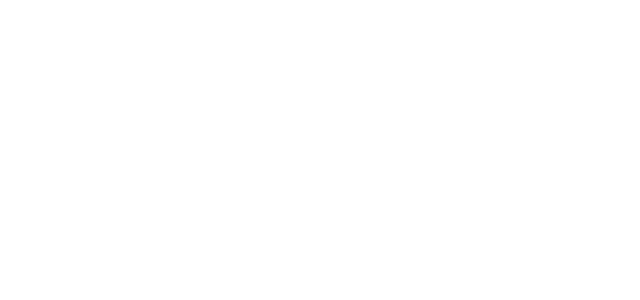
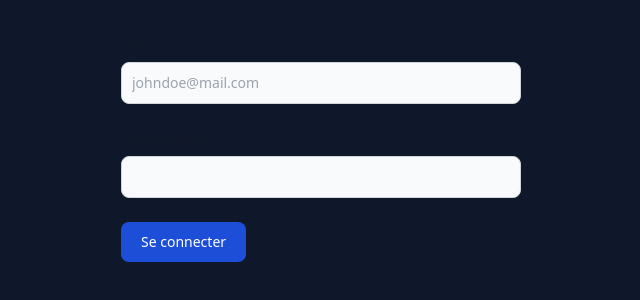
Before and after one commit to Mounir-mk/CheckPoint4, a React (Vite) app in the folder frontend/: page /admin/login in a window 1280 px wide. Before the commit this address had no page. Shown: the part 252-552 px from the top of the page, without its empty margins (319-959 px from the left). Built offline with nearby package versions, Linux system fonts and the light colour scheme.

Commit message:
admin login page

```diff
--- a/frontend/src/App.jsx
+++ b/frontend/src/App.jsx
@@ -5,6 +5,7 @@
 import Admin from "./pages/Admin";
 import AdminDescription from "./pages/AdminDescription";
 import AdminPosts from "./pages/AdminPosts";
+import AdminLogin from "./pages/AdminLogin";
 
 function App() {
   return (
@@ -28,6 +29,7 @@
       <Route path="/admin" element={<Admin />} />
       <Route path="/admin/description" element={<AdminDescription />} />
       <Route path="/admin/posts" element={<AdminPosts />} />
+      <Route path="/admin/login" element={<AdminLogin />} />
     </Routes>
   );
 }
--- /dev/null
+++ b/frontend/src/pages/AdminLogin.jsx
@@ -0,0 +1,48 @@
+import React from "react";
+
+function AdminLogin() {
+  return (
+    <div className="h-screen bg-slate-900 flex justify-center items-center">
+      <form>
+        <div className="mb-6 w-[400px]">
+          <label
+            htmlFor="email"
+            className="block mb-2 text-sm font-medium text-gray-900 dark:text-white"
+          >
+            Email
+          </label>
+          <input
+            type="email"
+            id="email"
+            className="bg-gray-50 border border-gray-300 text-gray-900 text-sm rounded-lg focus:ring-blue-500 focus:border-blue-500 block w-full p-2.5 dark:bg-gray-700 dark:border-gray-600 dark:placeholder-gray-400 dark:text-white dark:focus:ring-blue-500 dark:focus:border-blue-500"
+            placeholder="johndoe@mail.com"
+            required
+          />
+        </div>
+        <div className="mb-6">
+          <label
+            htmlFor="password"
+            className="block mb-2 text-sm font-medium text-gray-900 dark:text-white"
+            type="password"
+          >
+            Mot de passe
+          </label>
+          <input
+            type="password"
+            id="password"
+            className="bg-gray-50 border border-gray-300 text-gray-900 text-sm rounded-lg focus:ring-blue-500 focus:border-blue-500 block w-full p-2.5 dark:bg-gray-700 dark:border-gray-600 dark:placeholder-gray-400 dark:text-white dark:focus:ring-blue-500 dark:focus:border-blue-500"
+            required
+          />
+        </div>
+        <button
+          type="submit"
+          className="text-white bg-blue-700 hover:bg-blue-800 focus:ring-4 focus:outline-none focus:ring-blue-300 font-medium rounded-lg text-sm w-full sm:w-auto px-5 py-2.5 text-center dark:bg-blue-600 dark:hover:bg-blue-700 dark:focus:ring-blue-800"
+        >
+          Se connecter
+        </button>
+      </form>
+    </div>
+  );
+}
+
+export default AdminLogin;
```
